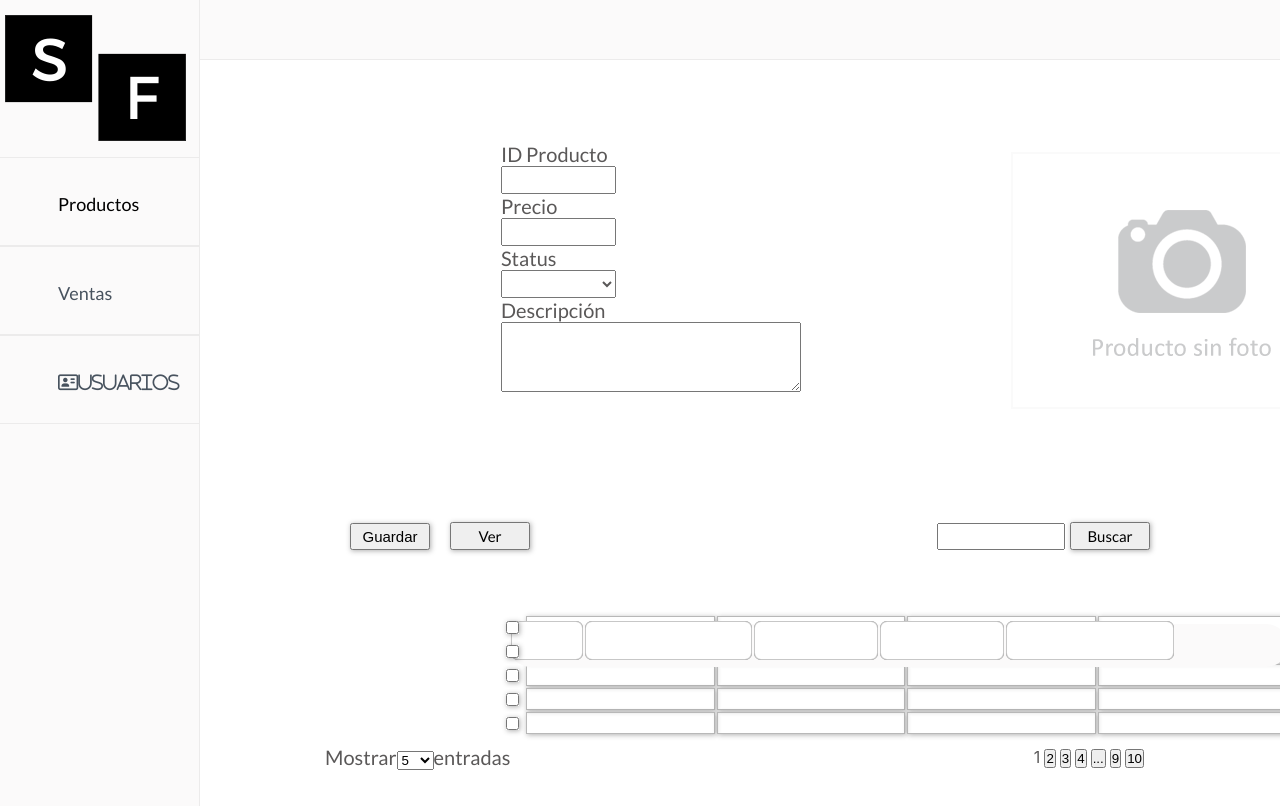
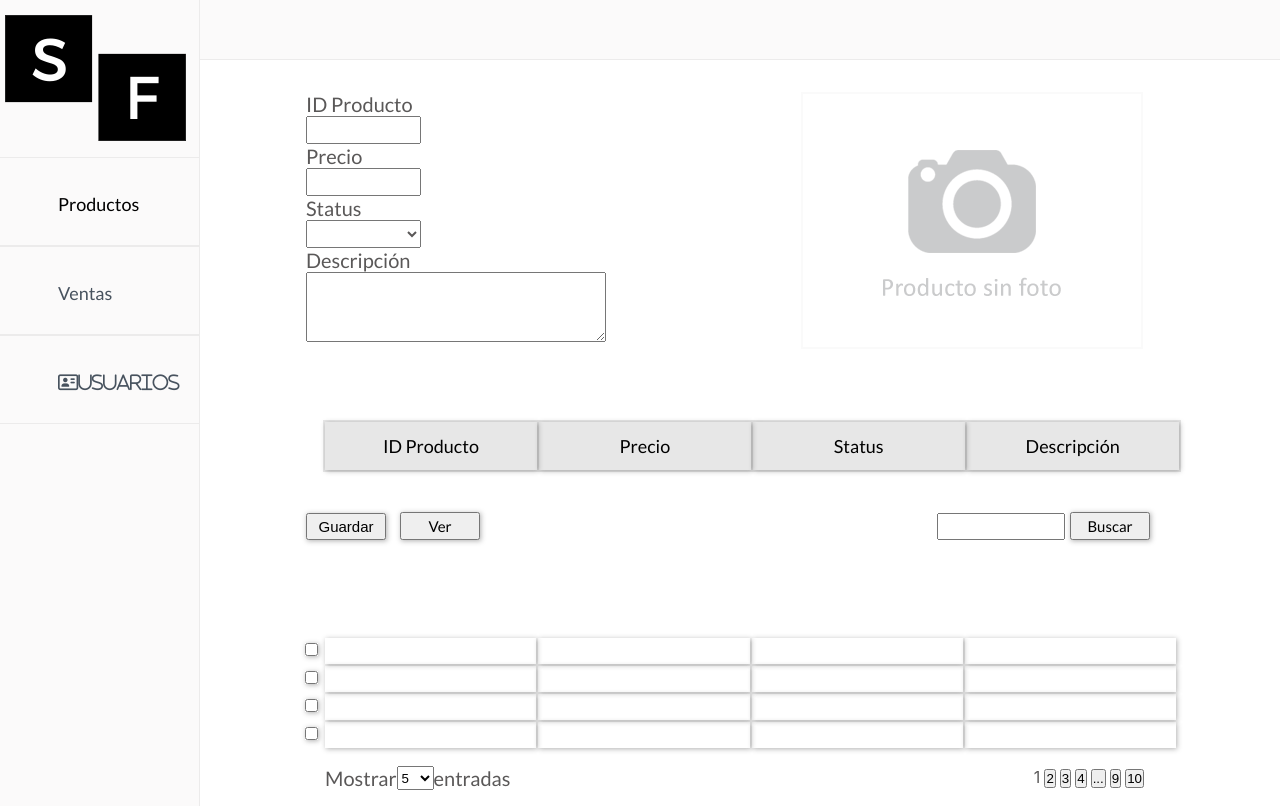
Before and after one commit to johiny/Sell_In_A_Flash, a React (Create React App) app: page /Interfaz-Productos/Principal in a window 1280 px wide. Shown: the top 806 px of the page. Built offline with nearby package versions, Linux system fonts and the light colour scheme.

Commit message:
ReparaciónEstilos

```diff
--- a/src/App.jsx
+++ b/src/App.jsx
@@ -19,7 +19,7 @@ import { Auth0Provider } from "@auth0/auth0-react";
 import EditPage from "pages/Interfaz-Productos/Editar";
 import ViewRegister from "pages/Interfaz-Productos/Ver";
 import 'styles/App.css';
-import 'styles/App2.css';
+import "styles/App2.css";
 import "styles/View.css"
 import PrivateRoute from 'components/PrivateRoute';
 
--- a/src/Componentes/Tabla.jsx
+++ b/src/Componentes/Tabla.jsx
@@ -4,23 +4,15 @@ const Tabla = ({Campo1, Campo2, Campo3, Campo4 }) => {
     return (
         <div>
             <table className="contenido">
-              <thead className="tabla">
-                  <tr>
-                    <th></th>
-                    <th>{Campo1}</th>
-                    <th>{Campo2}</th>
-                    <th>{Campo3}</th>
-                    <th>{Campo4}</th>
-                  </tr>
-                </thead>
-                <tbody>
+              <thead>
                     <tr>
-                      <th className="check"><input type="checkbox" name="" id=""/></th>
-                        <td></td>
-                        <td></td>
-                        <td></td>
-                        <td></td>
+                        <td>{Campo1}</td>
+                        <td>{Campo2}</td>
+                        <td>{Campo3}</td>
+                        <td>{Campo4}</td>
                     </tr>
+                    </thead>
+                    <tbody>
                     <tr>
                         <th className="check"><input type="checkbox" name="" id=""/></th>
                         <td></td>
--- a/src/Styles/App2.css
+++ b/src/Styles/App2.css
@@ -1,7 +1,7 @@
 .Etiquetas{
     position: relative;
-    left: 300px;
-    top: 80px;
+    left: 105px;
+    top: 30px;
     font-family: 'Lato',sans-serif;
     font-size: 20px;
     color: rgb(90, 88, 88);
@@ -11,8 +11,8 @@
 .FotoProducto{
     position: relative;
     float: left;
-    left: 810px;
-    bottom: 160px;
+    left: 600px;
+    bottom: 220px;
     opacity: 40%;
     background-color: rgb(66, 233, 177);
 }
@@ -39,8 +39,8 @@
 
 .BotonesRegistro{
     position: fixed;
-    bottom: 250px;
-    left: 350px;
+    bottom: 260px;
+    left: 306px;
     padding: 3px;
     width: 80px;
     font-size: 15px;
@@ -49,8 +49,8 @@
 
 .BotonVer{
     position: fixed;
-    left: 450px;
-    bottom: 250px;
+    left: 400px;
+    bottom: 260px;
     padding: 3px;
     width: 80px;
     font-family: 'Lato',sans-serif;
@@ -61,7 +61,7 @@
 
 .BotonBuscar{
     position: fixed;
-    bottom: 250px;
+    bottom: 260px;
     right: 130px;
     width: 80px;
     padding: 3px;
@@ -73,7 +73,7 @@
 
 .CampoBuscar{
     position: fixed;
-    bottom: 250px;
+    bottom: 260px;
     right: 215px;
     padding: 3px;
     width: 10%;
@@ -82,8 +82,8 @@
     }
 
 .contenido{
-    position: absolute;
-    bottom: 70px;
+    position: fixed;
+    bottom: 50px;
     left: 308px;
     font-size: 18px;
     font-family: 'Lato',sans-serif;
@@ -91,20 +91,21 @@
 }
 
 .contenido td{
-    border: solid rgb(184, 184, 184) 1px;
     box-shadow: 1px 1px 5px rgba(49, 49, 49, 0.377);
     width: 25%;
     margin-top: 100px;
-    padding: 10px;
+    padding: 13px;
 }
 
 .contenido thead tr{
-    position: relative;
-    bottom: 5px;
-    background-color: rgb(129, 129, 129);
+    position: fixed;
+    display: inline-table;
+    top: 420px;
+    left: 323px;
     text-align: center;
-    color: white;
-    width: 68%;
+    color: rgb(0, 0, 0);
+    width: 67%;
+    background-color: rgb(231, 231, 231);
 }
 
 .check{
@@ -118,10 +119,10 @@
 }
 
 .LeyendaMostrar{
-   display: inline-block;
+   display: flex;
    position: fixed;
    left: 325px;
-   bottom: 30px;
+   bottom: 10px;
    font-family: 'Lato',sans-serif;
    font-size: 20px;
    color: rgb(90, 88, 88);
@@ -129,9 +130,10 @@
 }
 
 .pages{
+   position: flex;
    position: fixed;
    right: 134px;
-   bottom: 30px;
+   bottom: 10px;
    color: rgb(90, 88, 88);
 }
 
--- a/src/Styles/View.css
+++ b/src/Styles/View.css
@@ -1,7 +1,7 @@
 .Datos{
     position: relative;
     top: 160px;
-    left: 300px;
+    left: 150px;
     padding: 5px;
     font-size: 20px;
     font-family: 'Lato',sans-serif;
@@ -11,7 +11,7 @@
 .Lista{
     position: relative;
     top: 160px;
-    left: 300px;
+    left: 150px;
     padding: 5px;
     font-size: 20px;
     font-family: 'Lato',sans-serif;
@@ -21,7 +21,7 @@
 
 .Register{
     position: relative;
-    left: 630px;
+    left: 500px;
     bottom: 10px;
     margin: 30px;
 }
@@ -46,10 +46,10 @@
 
 .BotonesView{
     position: relative;
-    bottom: 90px;
-    left: 298px;
+    bottom: 30px;
+    left: 147px;
     padding: 5px;
-    width: 230px;
+    width: 231px;
     font-size: 20px;
     font-family: 'Lato',sans-serif;
     display: block;
--- a/src/components/NavBars.jsx
+++ b/src/components/NavBars.jsx
@@ -1,8 +1,7 @@
 import Logo from 'media/logo.png';
 import {NavLink,Link} from "react-router-dom";
-import Logout from "media/logout.svg"
 import { useAuth0 } from '@auth0/auth0-react';
-
+import Logout from "media/logout.svg";
 
 const NavBars = () => {
     const { loginWithRedirect, isAuthenticated, isLoading, logout} = useAuth0();
```
